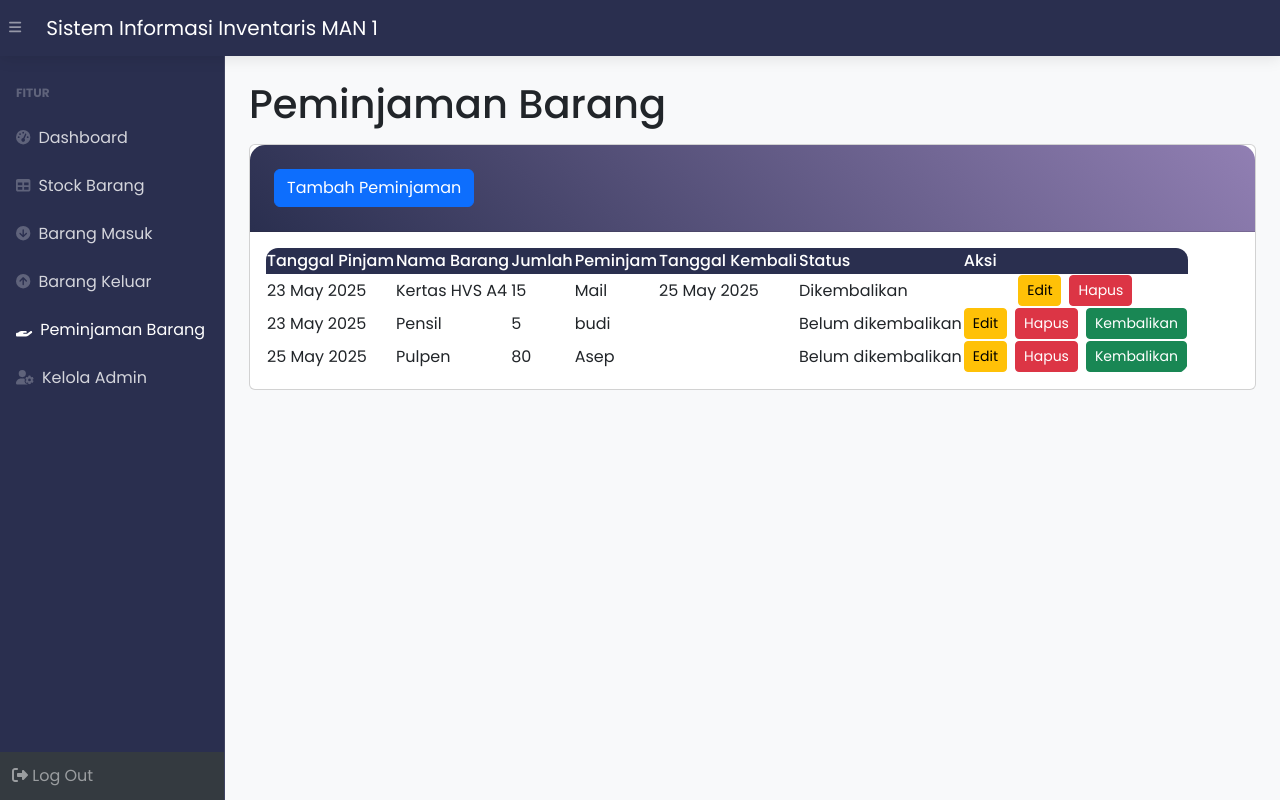
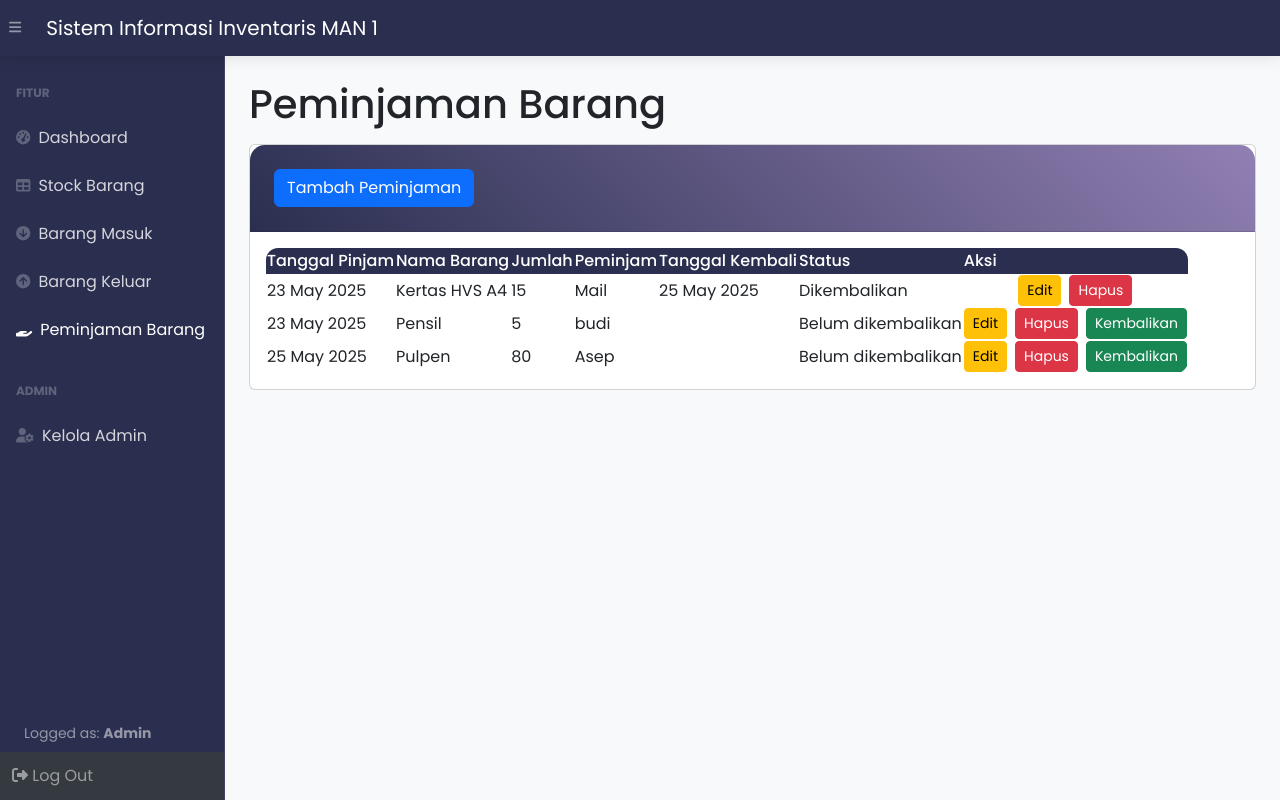
Before and after one commit to adityavirliano/tugas-akhir-siinventaris, a PHP site: page /peminjaman.php in a window 1280 px wide. Run offline with PHP 8.4, Linux system fonts and the light colour scheme; a user stored in the database is signed in; data comes from the database, SQL or seed files in the repository; some libraries are stand-ins or nearby versions.

Commit message:
Update peminjaman.php

```diff
--- a/SistemInformasiInventaris/peminjaman.php
+++ b/SistemInformasiInventaris/peminjaman.php
@@ -164,11 +164,16 @@ require 'cek.php';
                             <div class="sb-nav-link-icon"><i class="fas fa-hand-holding"></i></div>
                             Peminjaman Barang
                         </a>
-                        <a class="nav-link" href="admin.php">
+                        <?php if ($role == 'admin') { ?>
+                            <div class="sb-sidenav-menu-heading">ADMIN</div> <a class="nav-link" href="admin.php">
                                 <div class="sb-nav-link-icon"><i class="fas fa-user-cog"></i></div>
                                 Kelola Admin
                             </a>
+                        <?php } ?>
                     </div>
+                </div>
+                <div class="small" style="color: rgba(255, 255, 255, 0.5); padding: 0.5rem 1.5rem;">
+                    Logged as: <strong><?php echo ucfirst($role); ?></strong>
                 </div>
                 <div class="sb-sidenav-footer">
                     <a class="nav-link" href="logout.php">
```
Lines whose indentation alone changed are shown as unchanged.
